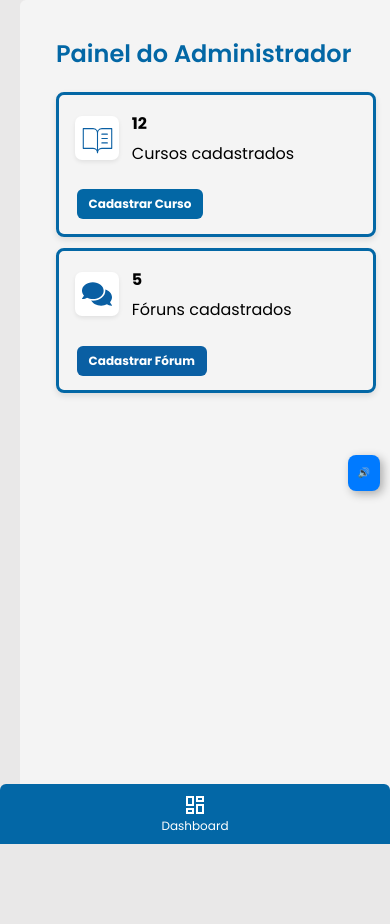
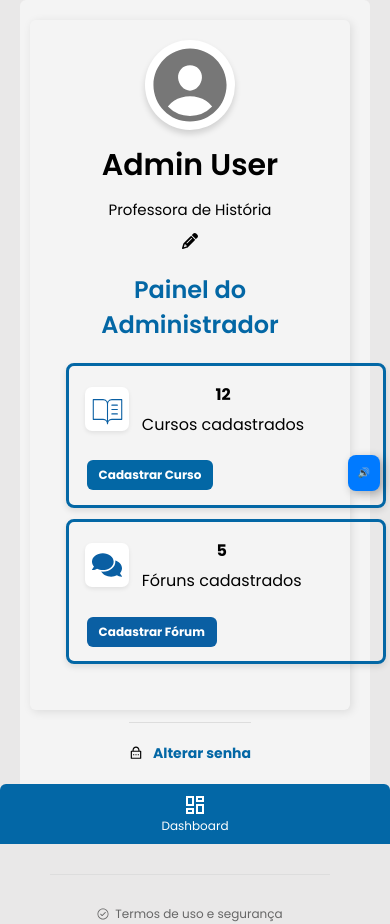
Before and after one commit to MiTabosa/Projeto-Desbrave, a React (Vite) app: page /dashboardAdmin in a window 390 px wide. Built offline with nearby package versions, Linux system fonts and the light colour scheme.

Commit message:
adicionando pastas de cardperfilAdmin

```diff
--- a/src/components/CardPerfil/CardPerfil.css
+++ b/src/components/CardPerfil/CardPerfil.css
@@ -164,4 +164,11 @@
     margin: 0;
     line-height: 1;
   }
+
+  .admin-info-cards {
+    display: flex;
+    flex-direction: column;
+    gap: 20px;
+  }
+
 }
--- /dev/null
+++ b/src/components/CardPerfilAdmin/CardPerfilAdmin.jsx
@@ -0,0 +1,153 @@
+import { useState, useRef, useEffect } from "react";
+import { useNavigate } from "react-router-dom";
+import { IoPersonCircle } from "react-icons/io5";
+import { FaPencil } from "react-icons/fa6";
+import { RiLockPasswordLine } from "react-icons/ri";
+import { GoCheckCircle } from "react-icons/go";
+import { PiBookOpenTextThin } from "react-icons/pi";
+import { FaComments } from "react-icons/fa";
+import Button from "../../components/Button/Button";
+
+const CardPerfil = ({ name, setName, subName, setSubName, numCursos, numForuns }) => {
+  const navigate = useNavigate();
+  const [subtitle, setSubtitle] = useState("Professora de História");
+  const [editing, setEditing] = useState(false);
+  const [isMobile, setIsMobile] = useState(window.innerWidth <= 768);
+
+  const nomeRef = useRef(null);
+  const subNomeRef = useRef(null);
+  const subRef = useRef(null);
+
+  useEffect(() => {
+    const handleResize = () => {
+      setIsMobile(window.innerWidth <= 768);
+    };
+    window.addEventListener("resize", handleResize);
+    return () => window.removeEventListener("resize", handleResize);
+  }, []);
+
+  const handleEnter = () => {
+    setTimeout(() => {
+      if (
+        document.activeElement !== nomeRef.current &&
+        document.activeElement !== subNomeRef.current &&
+        document.activeElement !== subRef.current
+      ) {
+        setEditing(false);
+      }
+    }, 100);
+  };
+
+  return (
+    <div className="container-perfil">
+      <div className="perfil-banner">
+        <IoPersonCircle className="img-perfil" />
+      </div>
+
+      <div className="titulo-perfil">
+        {editing ? (
+          <div>
+            <input
+              ref={nomeRef}
+              type="text"
+              value={name}
+              onChange={(e) => setName(e.target.value)}
+              onBlur={handleEnter}
+              className="input-perfil"
+              autoFocus
+            />
+            <input
+              ref={subNomeRef}
+              type="text"
+              value={subName}
+              onChange={(e) => setSubName(e.target.value)}
+              onBlur={handleEnter}
+              className="input-perfil"
+            />
+            <input
+              ref={subRef}
+              type="text"
+              value={subtitle}
+              onChange={(e) => setSubtitle(e.target.value)}
+              onBlur={handleEnter}
+              className="input-perfil"
+            />
+          </div>
+        ) : (
+          <>
+            <h2>
+              <span className="nome-dashboard">{name}</span>
+              <span className="subnome-dashboard"> {subName}</span>
+            </h2>
+            <p className="subtitulo-dashboard">{subtitle}</p>
+            <FaPencil
+              onClick={() => setEditing(true)}
+              style={{ cursor: "pointer" }}
+            />
+          </>
+        )}
+      </div>
+
+      {isMobile && (
+        <div className="admin-dashboard-container">
+          <h2 className="admin-title">Painel do Administrador</h2>
+
+          <div className="admin-info-cards">
+            <div className="admin-card admin-card-cursos">
+              <div className="admin-card-content">
+                <div className="admin-card-icon">
+                  <PiBookOpenTextThin size={35} color="#0A5FA3" />
+                </div>
+                <div className="admin-card-text">
+                  <p className="admin-card-number">{numCursos}</p>
+                  <p>Cursos cadastrados</p>
+                </div>
+              </div>
+              <div className="admin-buttons">
+                <Button
+                  text="Cadastrar Curso"
+                  color="#0367A5"
+                  size={isMobile ? "small" : "medium"}
+                  onClick={() => navigate("/gestaoCursos")}
+                />
+              </div>
+            </div>
+            <div className="admin-card admin-card-foruns">
+              <div className="admin-card-content">
+                <div className="admin-card-icon">
+                  <FaComments size={30} color="#0A5FA3" />
+                </div>
+                <div className="admin-card-text">
+                  <p className="admin-card-number">{numForuns}</p>
+                  <p>Fóruns cadastrados</p>
+                </div>
+              </div>
+              <div className="admin-buttons">
+                <Button
+                  text="Cadastrar Fórum"
+                  color="#0A5FA3"
+                  size={isMobile ? "small" : "medium"}
+                  onClick={() => navigate("/gestaoForum")}
+                />
+              </div>
+            </div>
+          </div>
+        </div>
+      )}
+
+      <div className="perfil-info">
+        <p>
+          <RiLockPasswordLine />
+          <a onClick={() => navigate("/esqueceuSenha")}>Alterar senha</a>
+        </p>
+      </div>
+      <div className="perfil-termos">
+        <a onClick={() => navigate("/diretrizes")}>
+          <GoCheckCircle /> Termos de uso e segurança
+        </a>
+      </div>
+    </div>
+  );
+};
+
+export default CardPerfil;
--- a/src/pages/DashboardAdmin/DashboardAdmin.css
+++ b/src/pages/DashboardAdmin/DashboardAdmin.css
@@ -221,4 +221,6 @@
     min-width: 44px;
     height: 44px;
   }
+
+
 }
--- a/src/pages/DashboardAdmin/DashboardAdmin.jsx
+++ b/src/pages/DashboardAdmin/DashboardAdmin.jsx
@@ -6,9 +6,9 @@ import { FaComments } from "react-icons/fa";
 import BottomDashboard from "../../components/BottomDashboard/BottomDashboard";
 import SidebarAdmin from "../../components/SidebarAdmin/SidebarAdmin";
 import NavbarDashboard from "../../components/NavbarDashboard/NavbarDashboard";
-import CardPerfil from "../../components/CardPerfil/CardPerfil";
 import elementoVerde from "../../assets/elemento-verde.png";
 import Button from "../../components/Button/Button";
+import CardPerfilAdmin from "../../components/CardPerfilAdmin/CardPerfilAdmin";
 
 const DashboardAdmin = () => {
   const navigate = useNavigate();
@@ -30,7 +30,6 @@ const DashboardAdmin = () => {
     <SidebarAdmin>
       <BottomDashboard>
         <NavbarDashboard/>
-        {!isMobile && (
           <div className="secao-superior">
             <div className="esquerda-secao">
               <div className="cabecalho-painel">
@@ -45,12 +44,16 @@ const DashboardAdmin = () => {
                 <img src={elementoVerde} alt="elemento verde" />
               </div>
             </div>
-            <CardPerfil
+            <CardPerfilAdmin
               name={name}
               subName={subName}
+              numCursos={numCursos}
+              numForuns={numForuns}
+
             />
           </div>
-        )}
+
+          {!isMobile && (
         <div className="admin-dashboard-container">
           <h2 className="admin-title">Painel do Administrador</h2>
 
@@ -95,6 +98,7 @@ const DashboardAdmin = () => {
             </div>
           </div>
         </div>
+          )}
       </BottomDashboard>
     </SidebarAdmin>
   );
```
